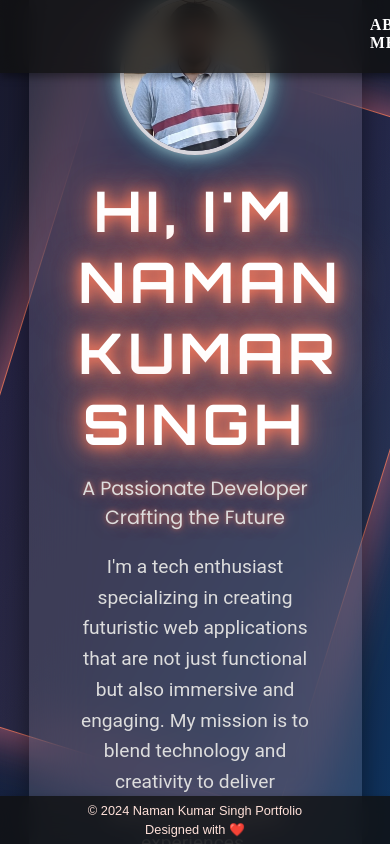
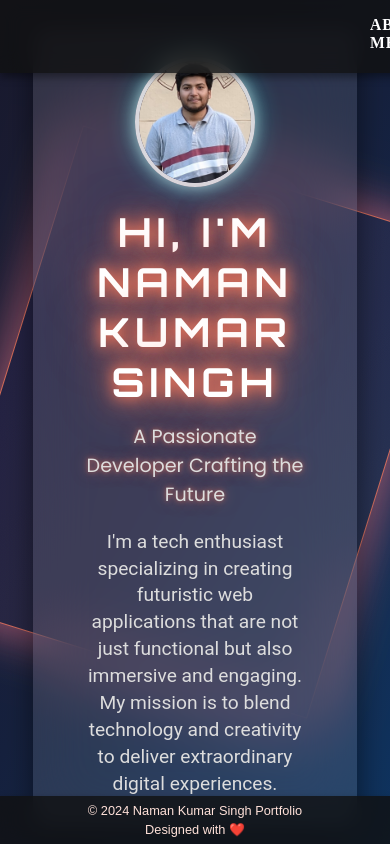
Before and after one commit to NKSG100/my-react-portfolio, a React (Vite) app: page / in a window 390 px wide. Built offline with nearby package versions, Linux system fonts and the light colour scheme.

Commit message:
Update About.css

```diff
--- a/src/components/css/About.css
+++ b/src/components/css/About.css
@@ -7,6 +7,7 @@
   background: linear-gradient(120deg, #1a1a2e, #16213e, #0f3460);
   overflow: hidden;
   position: relative;
+  padding: 0 15px; /* Added padding for smaller screens */
 }
 
 /* Rotating Neon Rectangle */
@@ -110,3 +111,29 @@
   0% { text-shadow: 0 0 10px #ff7e5f, 0 0 20px #ff7e5f, 0 0 40px #ff7e5f; }
   100% { text-shadow: 0 0 20px #ff7e5f, 0 0 40px #ff7e5f, 0 0 80px #ff7e5f; }
 }
+
+/* Responsive Design */
+@media (max-width: 768px) {
+  .neon-rectangle {
+    width: 500px;
+    height: 500px; /* Reduced size for smaller screens */
+  }
+
+  .neon-title {
+    font-size: 2.5rem; /* Adjusted font size */
+  }
+
+  .subtitle {
+    font-size: 1.2rem; /* Adjusted font size */
+  }
+
+  .details {
+    font-size: 1rem; /* Adjusted font size */
+    line-height: 1.4;
+  }
+
+  .profile-image {
+    width: 120px;
+    height: 130px; /* Reduced size for smaller screens */
+  }
+}
```
